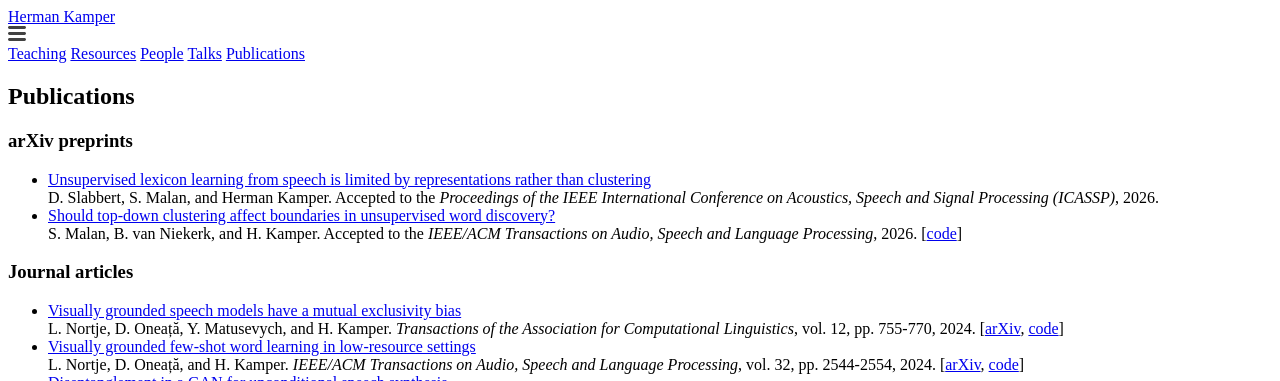
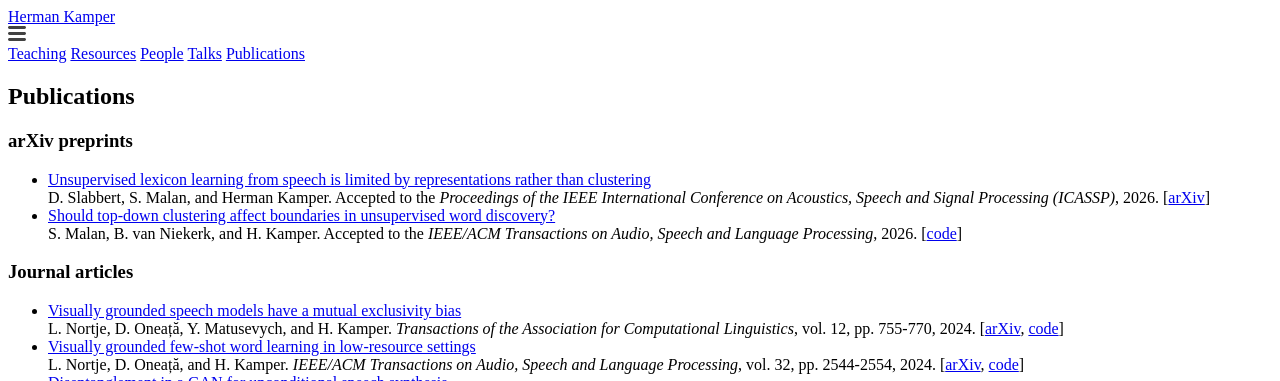
Before and after one commit to kamperh/kamperh.github.io, a Jekyll site: the page built from publications.md, in a window 1280 px wide and 900 px high. Shown: the top 381 px of the window. Built offline with Jekyll 4.4.1, drawn with Linux system fonts in a browser that asks for light colours; a style sheet for code colours, icons or effects is not loaded.

Commit message:
Update publications.md

```diff
--- a/publications.md
+++ b/publications.md
@@ -10,8 +10,8 @@
 
 ### arXiv preprints
 
-- [Unsupervised lexicon learning from speech is limited by representations rather than clustering](https://arxiv.org/abs/2510.09225)
-  D. Slabbert, S. Malan, and Herman Kamper. Accepted to the *Proceedings of the IEEE International Conference on Acoustics, Speech and Signal Processing (ICASSP)*, 2026.
+- [Unsupervised lexicon learning from speech is limited by representations rather than clustering](https://doi.org/10.1109/TASLPRO.2026.3659426)
+  D. Slabbert, S. Malan, and Herman Kamper. Accepted to the *Proceedings of the IEEE International Conference on Acoustics, Speech and Signal Processing (ICASSP)*, 2026. [[arXiv](https://arxiv.org/abs/2510.09225)]
 - [Should top-down clustering affect boundaries in unsupervised word discovery?](https://arxiv.org/abs/2507.19204)
   S. Malan, B. van Niekerk, and H. Kamper. Accepted to the *IEEE/ACM Transactions on Audio, Speech and Language Processing*, 2026. [[code](https://github.com/s-malan/prom-seg-clus)]
 
```
